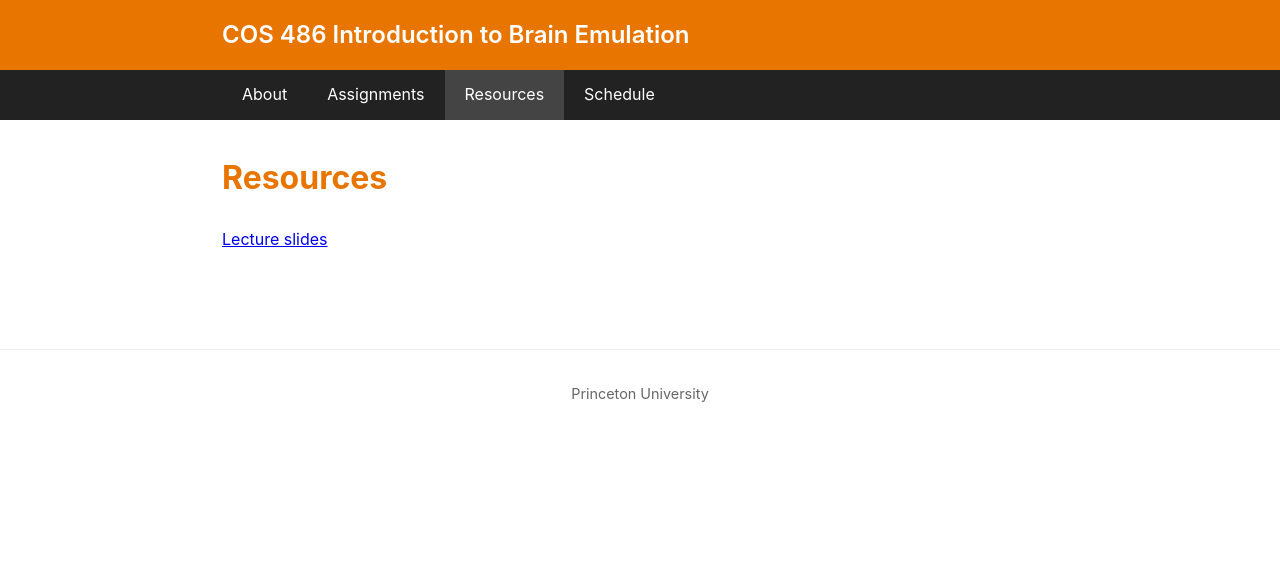
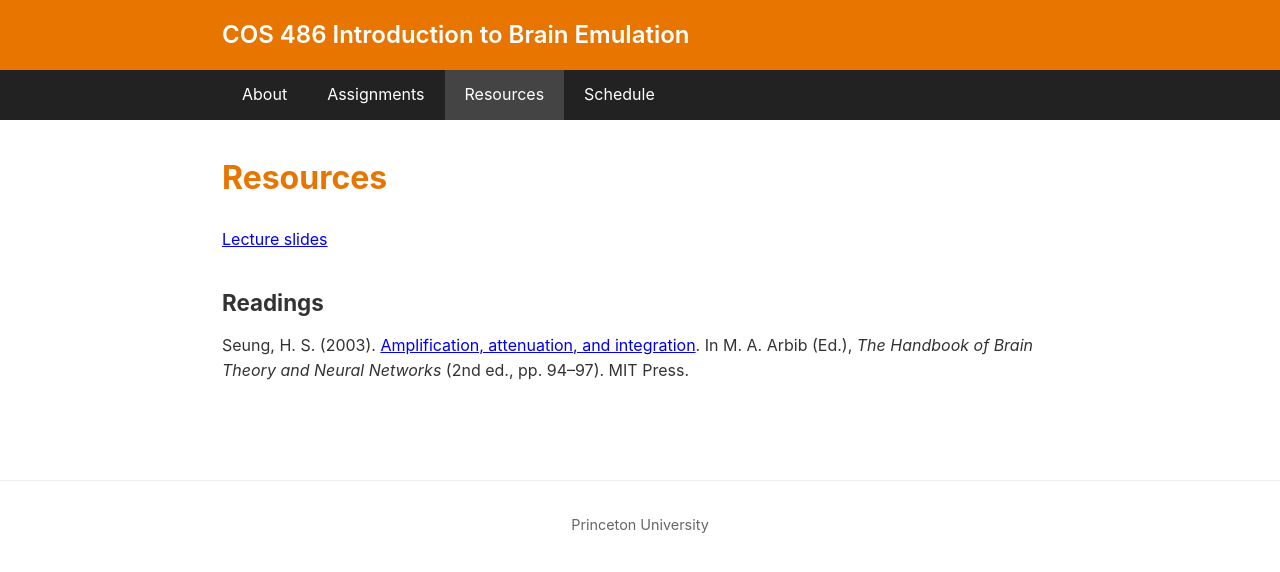
Before and after one commit to brainemulation/brainemulation.github.io, a Jekyll site: the page built from resources.md, in a window 1280 px wide. Shown: the top 572 px of the page. Built offline with Jekyll 4.4.1, drawn with Linux system fonts in a browser that asks for light colours.

Commit message:
Add reading link to resources page
Added citation and Google Drive link for Seung (2003) "Amplification,
attenuation, and integration" from Handbook of Brain Theory and Neural Networks.

```diff
--- a/resources.md
+++ b/resources.md
@@ -7,3 +7,7 @@ permalink: /resources
 # Resources
 
 [Lecture slides](https://drive.google.com/drive/folders/1-QW0_J0sxg1x9BPhpCW-_YD5FRHKnh0c?usp=drive_link)
+
+## Readings
+
+Seung, H. S. (2003). [Amplification, attenuation, and integration](https://drive.google.com/file/d/1RQlD5T34XzhYDG3CnWwhlTwqWvz6J_FS/view?usp=sharing). In M. A. Arbib (Ed.), *The Handbook of Brain Theory and Neural Networks* (2nd ed., pp. 94–97). MIT Press.
```
Also changed, not shown: Gemfile.lock.
